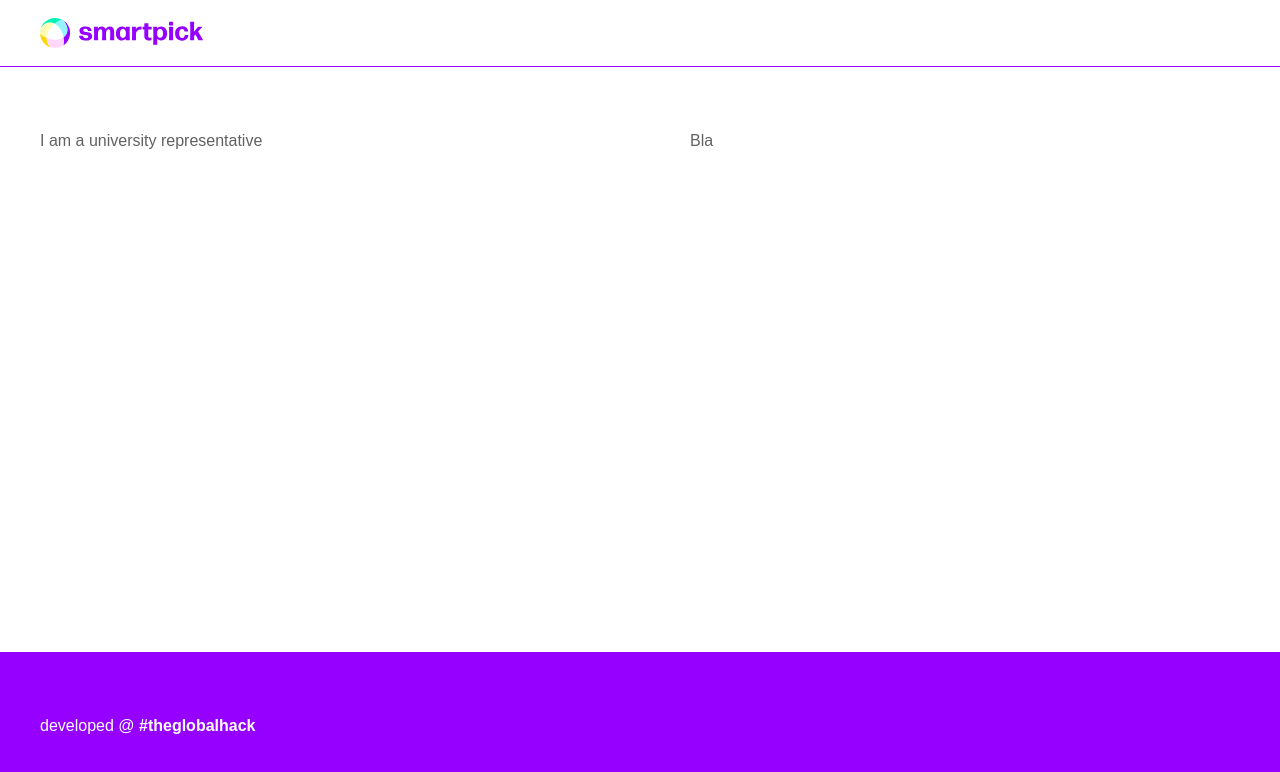
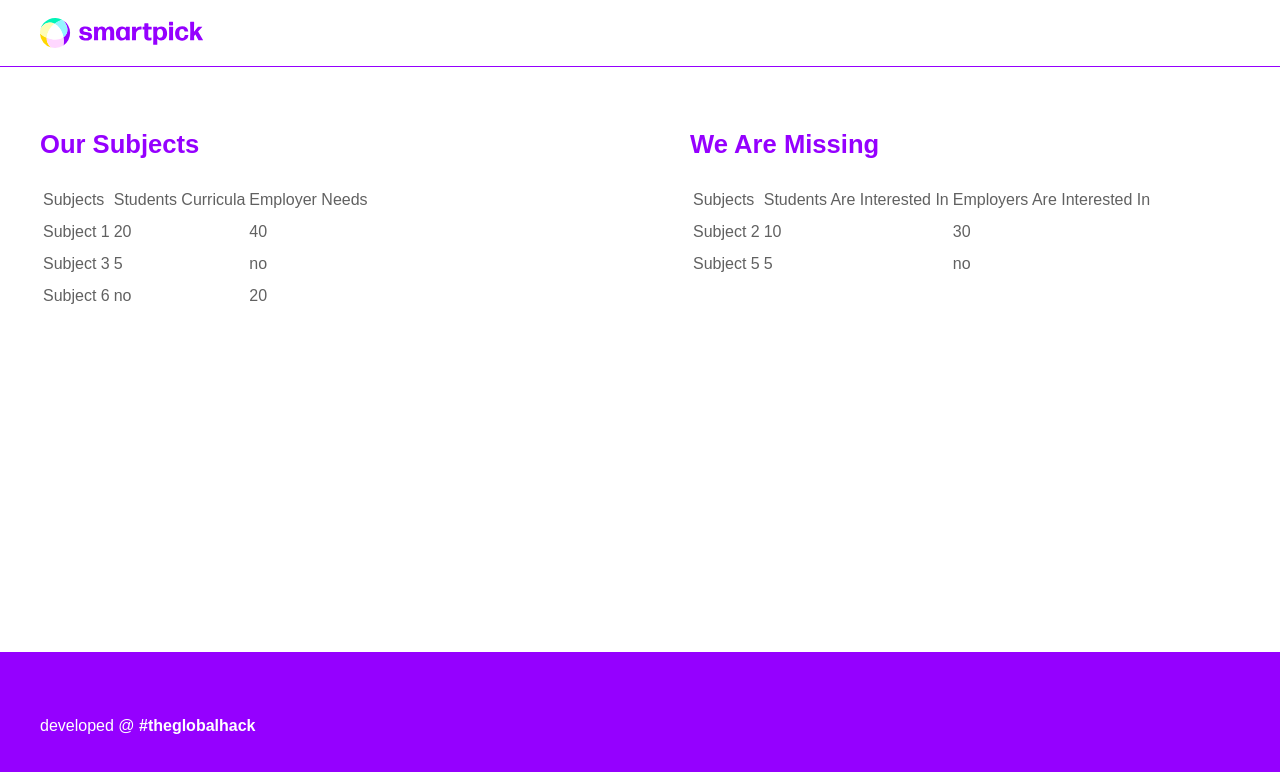
Before and after one commit to k6ps/eduemp-frontend, a Svelte app: page /university in a window 1280 px wide. Shown: the top 772 px of the page. Built offline with nearby package versions, Linux system fonts and the light colour scheme; a web font is replaced by a local one.

Commit message:
Added university view skeleton

```diff
--- a/src/routes/UniversityHome.svelte
+++ b/src/routes/UniversityHome.svelte
@@ -1,13 +1,15 @@
 <script>
+	import UniversityMySubjects from './UniversityMySubjects.svelte';
+	import UniversityWeAreMissing from './UniversityWeAreMissing.svelte';
 </script>
 
 <div class="content">
 	<div class="wrapper">
 		<div class="col col-50">
-      I am a university representative
+            <UniversityMySubjects/>
 		</div>
-    <div class="col col-50">
-      Bla
-    </div>
+        <div class="col col-50">
+            <UniversityWeAreMissing/>
+        </div>
 	</div>
 </div>
--- /dev/null
+++ b/src/routes/UniversityMySubjects.svelte
@@ -0,0 +1,31 @@
+<script>
+	import SectionTitle from '../components/SectionTitle.svelte';
+</script>
+
+<SectionTitle sectionTitle="Our Subjects"/>
+<table>
+    <thead>
+        <tr>
+            <td>Subjects</td>
+            <td>Students Curricula</td>
+            <td>Employer Needs</td>
+        </tr>
+    </thead>
+    <tbody>
+        <tr>
+            <td>Subject 1</td>
+            <td>20</td>
+            <td>40</td>
+        </tr>
+        <tr>
+            <td>Subject 3</td>
+            <td>5</td>
+            <td>no</td>
+        </tr>
+        <tr>
+            <td>Subject 6</td>
+            <td>no</td>
+            <td>20</td>
+        </tr>
+    </tbody>
+</table>
--- /dev/null
+++ b/src/routes/UniversityWeAreMissing.svelte
@@ -0,0 +1,26 @@
+<script>
+	import SectionTitle from '../components/SectionTitle.svelte';
+</script>
+
+<SectionTitle sectionTitle="We Are Missing"/>
+<table>
+    <thead>
+        <tr>
+            <td>Subjects</td>
+            <td>Students Are Interested In</td>
+            <td>Employers Are Interested In</td>
+        </tr>
+    </thead>
+    <tbody>
+        <tr>
+            <td>Subject 2</td>
+            <td>10</td>
+            <td>30</td>
+        </tr>
+        <tr>
+            <td>Subject 5</td>
+            <td>5</td>
+            <td>no</td>
+        </tr>
+    </tbody>
+</table>
```
